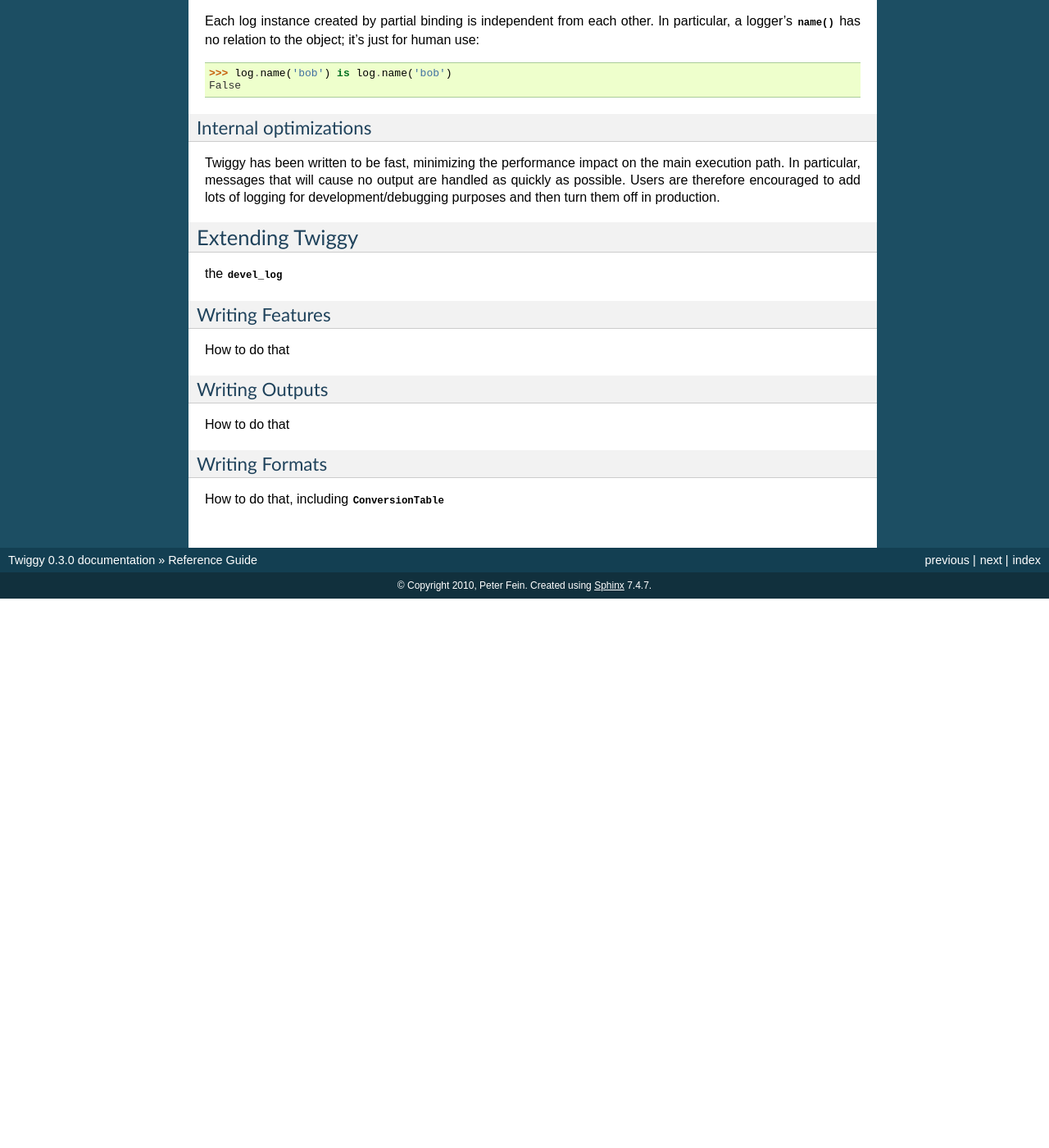
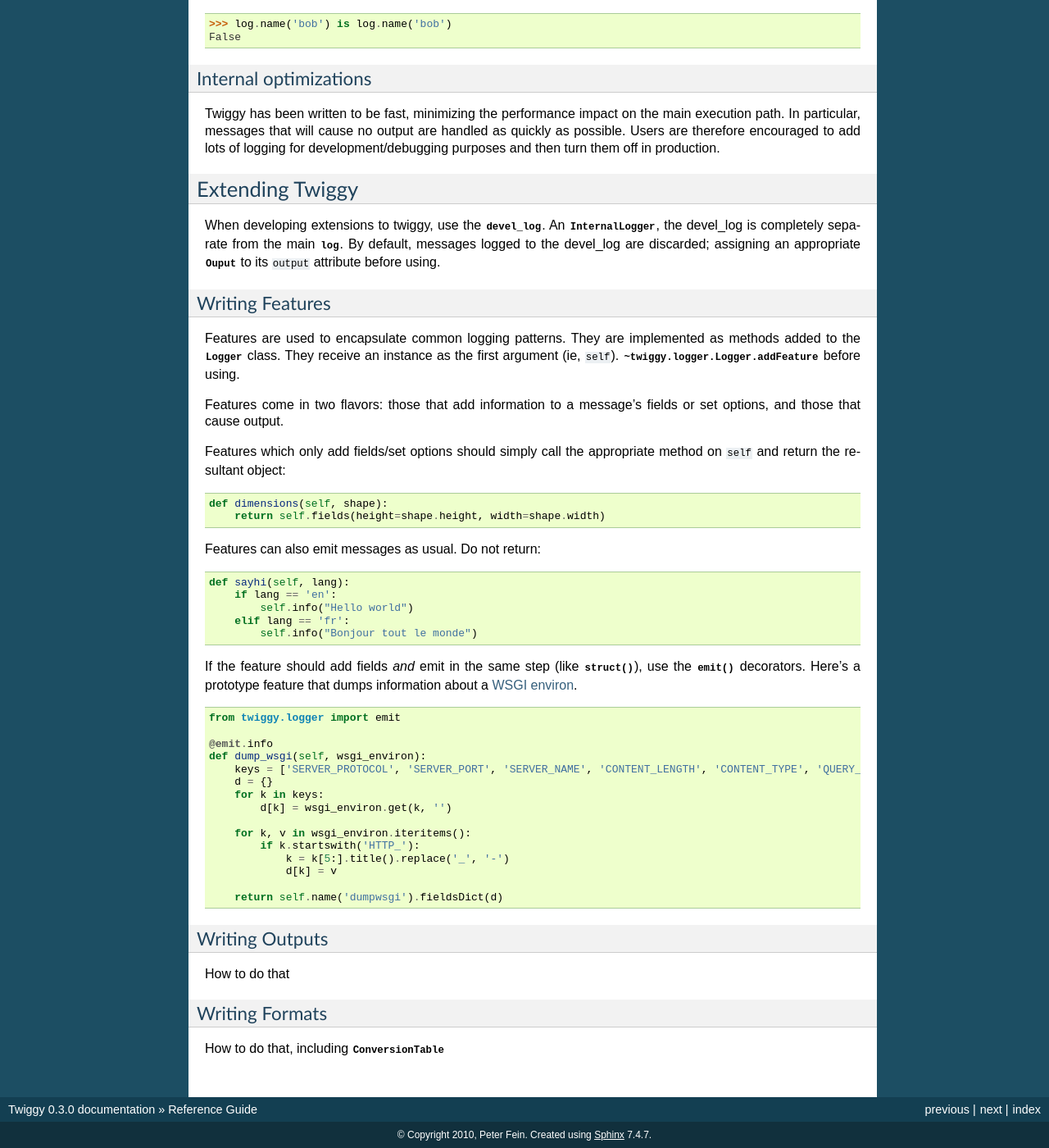
Before and after one commit to wearpants/twiggy, a Sphinx documentation site: the page built from doc/reference_guide.rst, in a window 1280 px wide and 1400 px high, scrolled down 2927 px. Shown: the whole window at 82% size. Built offline with Sphinx 7.4.7, drawn with Linux system fonts in a browser that asks for light colours; before the commit the page ends 3657 px from its top, so only the background shows below that; some of the changed text lies outside the part shown.

Commit message:
write Writing Features

```diff
--- a/doc/reference_guide.rst
+++ b/doc/reference_guide.rst
@@ -64,19 +64,14 @@
     >>> s.connect(('www.python.org', 80))
     >>> twiggy.log.socket(s).debug("connected")
     DEBUG:host=dinsdale.python.org:ip_addr=82.94.164.162:port=80:service=http:connected
-    >>> twiggy.log.disableFeature('socket')
+    >>> # turn off the feature - the name is still available
+    ... twiggy.log.disableFeature('socket')
     >>> twiggy.log.socket(s).debug("connected")
     DEBUG:connected
-    >>> twiggy.log.addFeature(twiggy.features.socket.socket_minimal, 'socket')
+    >>> # use a different implementation
+    ... twiggy.log.addFeature(twiggy.features.socket.socket_minimal, 'socket')
     >>> twiggy.log.socket(s).debug("connected")
     DEBUG:ip_addr=82.94.164.162:port=80:connected
-
-
-.. _wsgi-support:
-
-WSGI Extension
-==============
-OMG it don't exist yet.
 
 .. _never-raises:
 
@@ -177,12 +172,51 @@
 *******************
 Extending Twiggy
 *******************
-
-the :data:`~twiggy.devel_log`
+When developing extensions to twiggy, use the :data:`~twiggy.devel_log`. An :class:`~twiggy.logger.InternalLogger`, the devel_log is completely separate from the main :data:`~twiggy.log`.  By default, messages logged to the devel_log are discarded; assigning an appropriate :class:`~twiggy.outputs.Ouput` to its ``output`` attribute before using.
 
 Writing Features
 ===================
-How to do that
+Features are used to encapsulate common logging patterns. They are implemented as methods added to the :class:`~twiggy.logger.Logger` class. They receive an instance as the first argument (ie, ``self``). :meth:`~twiggy.logger.Logger.addFeature <Enable the feature>` before using.
+
+Features come in two flavors: those that add information to a message's fields or set options, and those that cause output.
+
+Features which only add fields/set options should simply call the appropriate method on ``self`` and return the resultant object::
+
+    def dimensions(self, shape):
+        return self.fields(height=shape.height, width=shape.width)
+
+Features can also emit messages as usual.  Do not return::
+
+    def sayhi(self, lang):
+        if lang == 'en':
+            self.info("Hello world")
+        elif lang == 'fr':
+            self.info("Bonjour tout le monde")
+
+.. _wsgi-support::
+
+If the feature should add fields *and* emit in the same step (like :meth:`~twiggy.logger.Logger.struct`), use the :func:`~twiggy.logger.emit` decorators.  Here's a prototype feature that dumps information about a `WSGI environ <http://www.python.org/dev/peps/pep-0333/#environ-variables>`_.
+
+.. testcode::
+
+    from twiggy.logger import emit
+
+    @emit.info
+    def dump_wsgi(self, wsgi_environ):
+        keys = ['SERVER_PROTOCOL', 'SERVER_PORT', 'SERVER_NAME', 'CONTENT_LENGTH', 'CONTENT_TYPE', 'QUERY_STRING', 'PATH_INFO', 'SCRIPT_NAME', 'REQUEST_METHOD']
+        d = {}
+        for k in keys:
+            d[k] = wsgi_environ.get(k, '')
+
+        for k, v in wsgi_environ.iteritems():
+            if k.startswith('HTTP_'):
+                k = k[5:].title().replace('_', '-')
+                d[k] = v
+
+        return self.name('dumpwsgi').fieldsDict(d)
+
+
+
 
 Writing Outputs
 ===================
```
